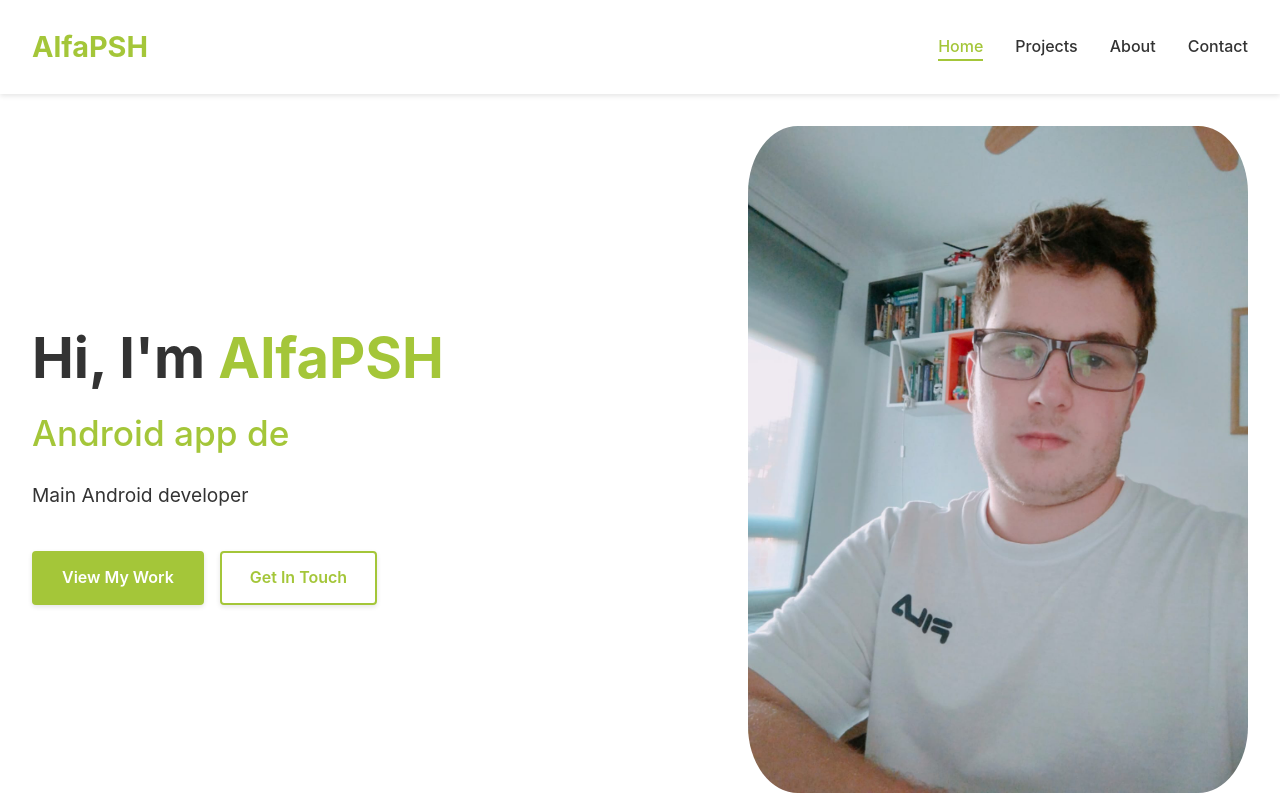
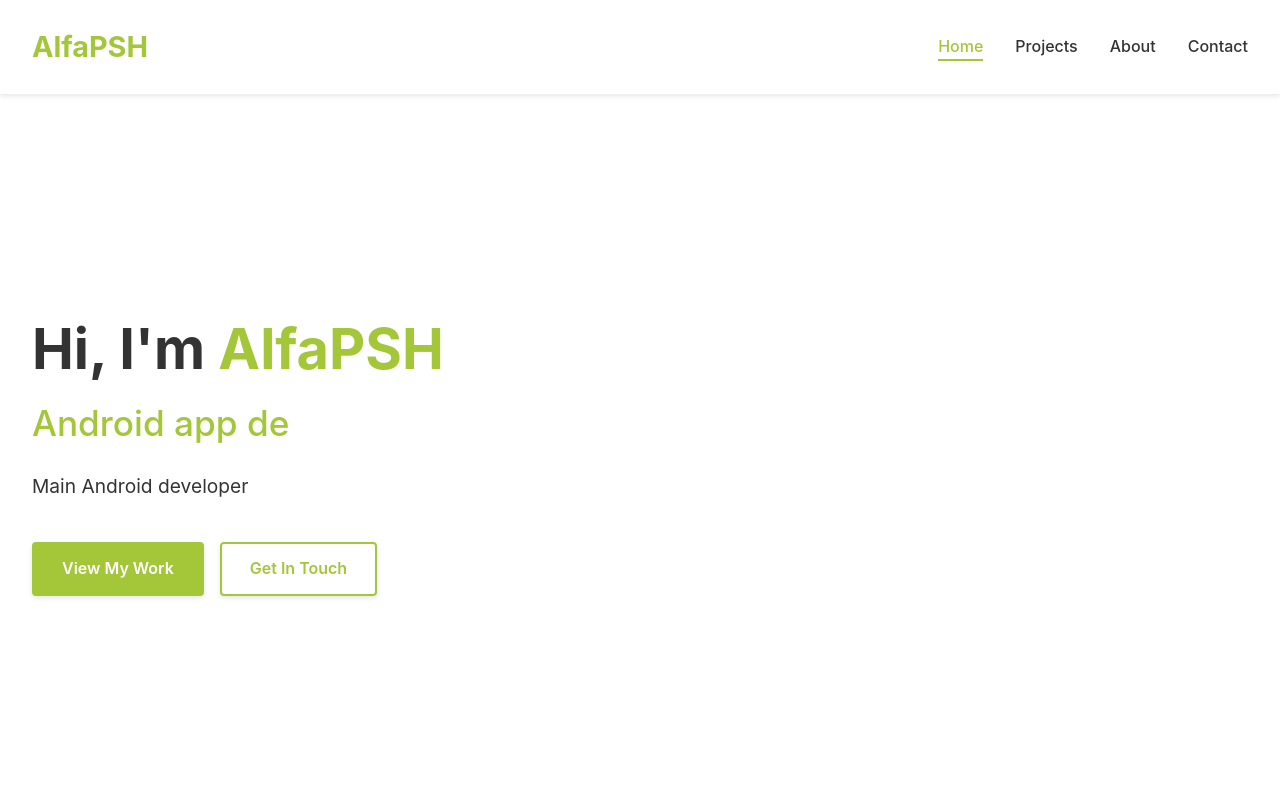
Before and after one commit to AlfaPSH/Portfolio, a plain HTML site: page index.html in a window 1280 px wide. Shown: the top 800 px of the page. Drawn offline with Linux system fonts and the light colour scheme.

Commit message:
No photo

```diff
--- a/index.html
+++ b/index.html
@@ -40,7 +40,6 @@
             </div>
             <div class="hero-image fade-in delay-2">
                 <div class="personal-photo">
-            <img src="src/personal-images/me.jpg" alt="me">
                 </div>
         </div>
         </section>
```
Also changed, not shown: src/personal-images/me.jpg (deleted).
